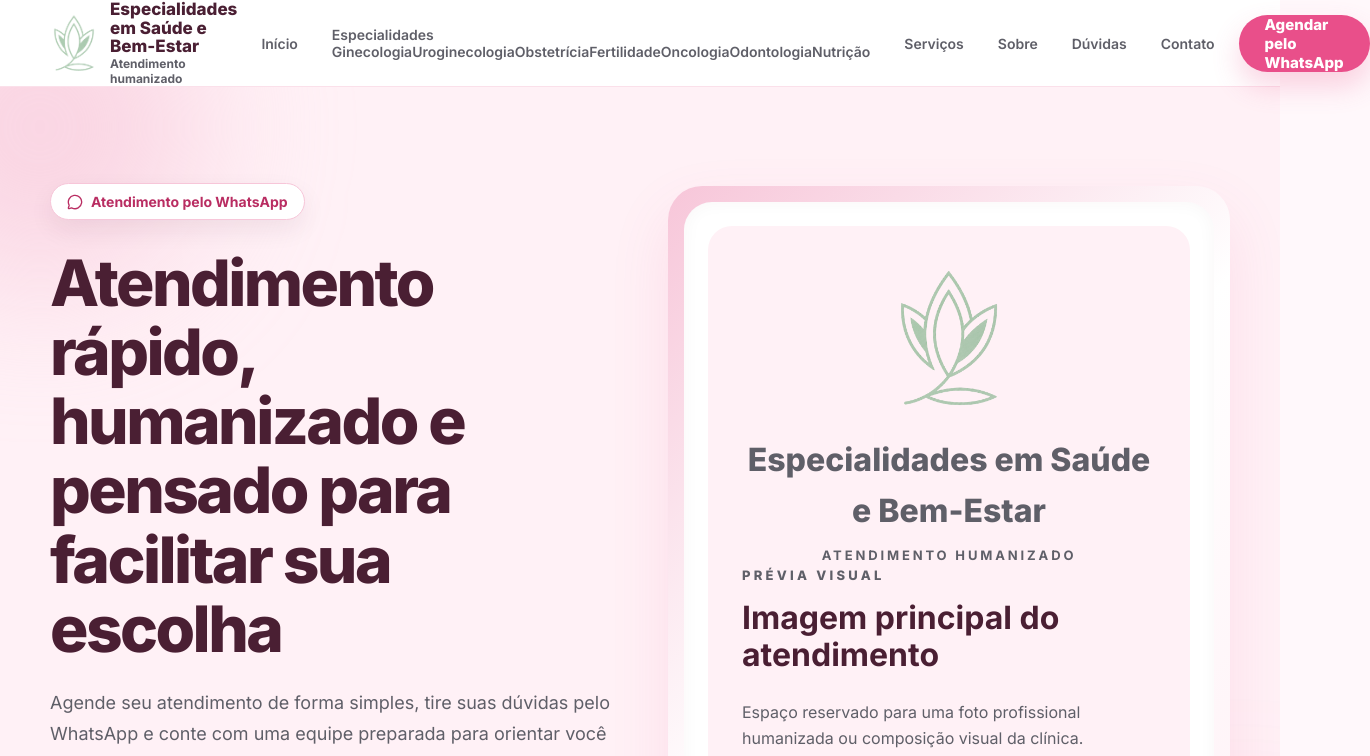
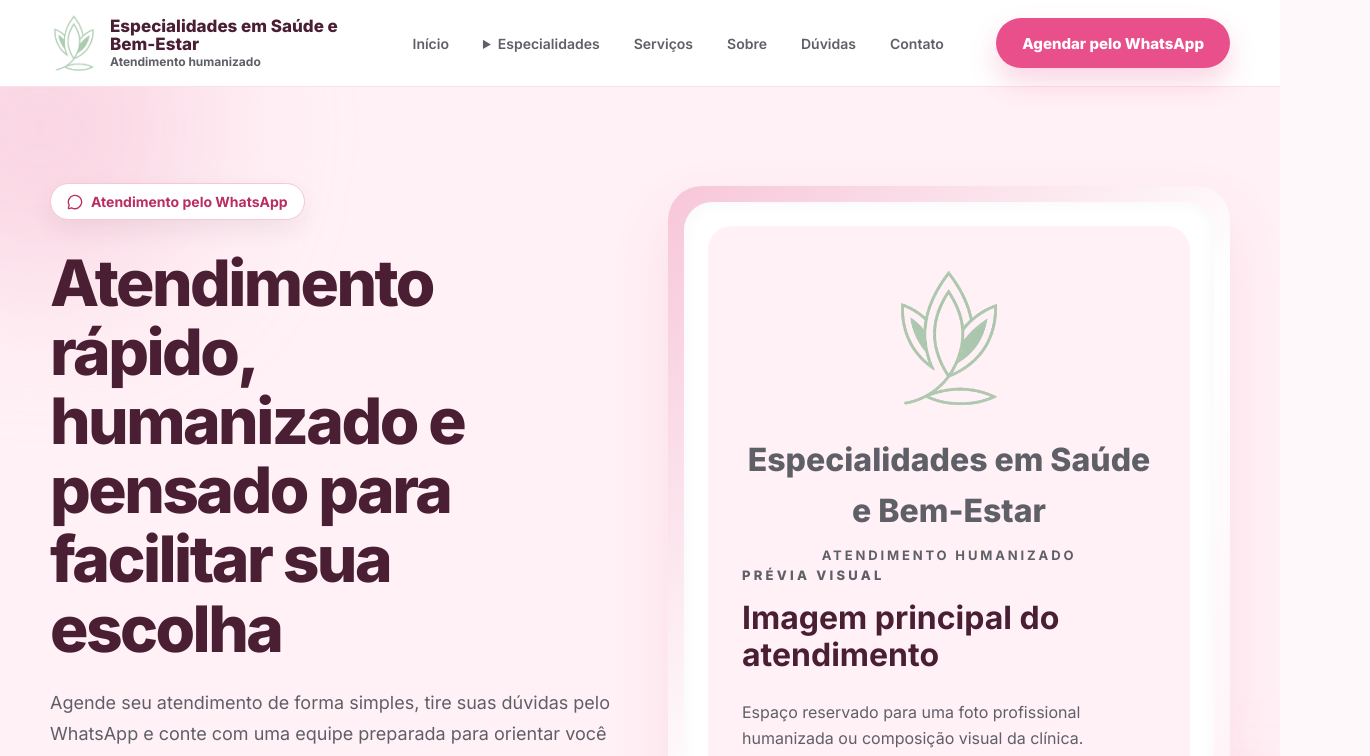
Before and after one commit to slduarte90/clinica, a React (Vite) app: page / in a window 1280 px wide. Shown: the top 756 px of the page, 1370 px wide, since content can reach past the window. Built offline with nearby package versions, Linux system fonts and the light colour scheme.

Commit message:
Transformar Especialidades em dropdown real

```diff
--- a/src/main.jsx
+++ b/src/main.jsx
@@ -119,14 +119,14 @@ function Header() {
 
         <nav className="nav">
           <a href="#inicio">Início</a>
-          <div className="nav-dropdown">
-            <a href="#especialidades" className="nav-dropdown-trigger">Especialidades</a>
+          <details className="nav-dropdown">
+            <summary className="nav-dropdown-trigger">Especialidades</summary>
             <div className="nav-dropdown-menu">
               {specialties.map((specialty) => (
                 <a key={specialty} href={`#${slugify(specialty)}`}>{specialty}</a>
               ))}
             </div>
-          </div>
+          </details>
           <a href="#servicos">Serviços</a>
           <a href="#sobre">Sobre</a>
           <a href="#duvidas">Dúvidas</a>
```
